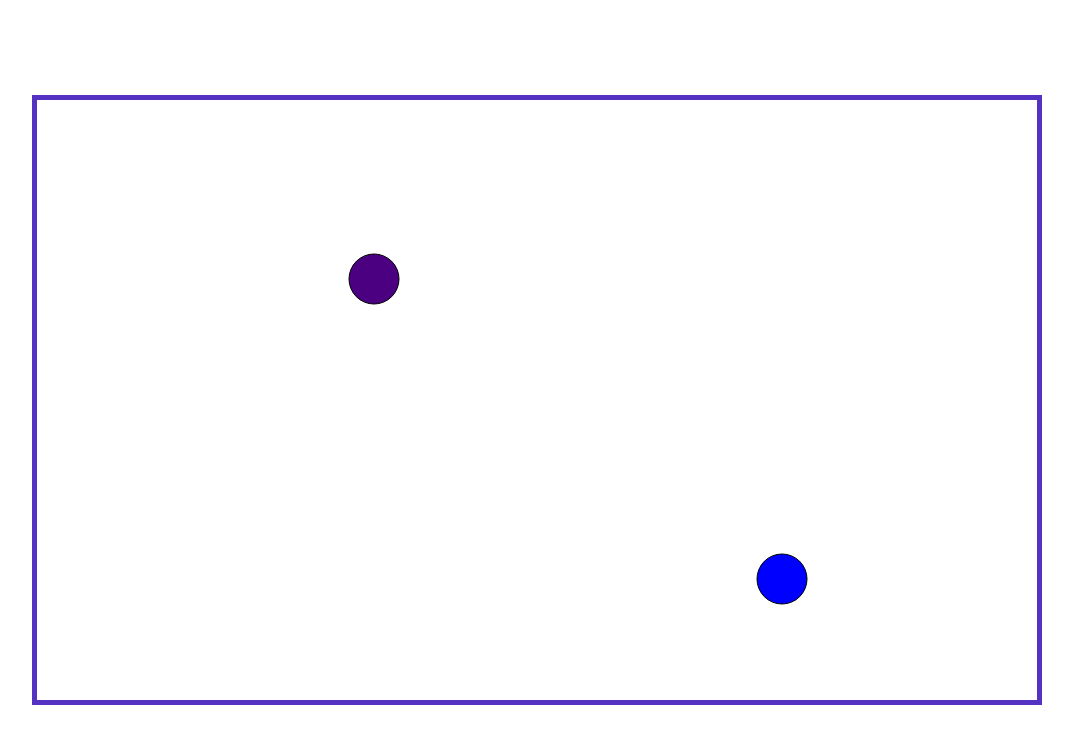
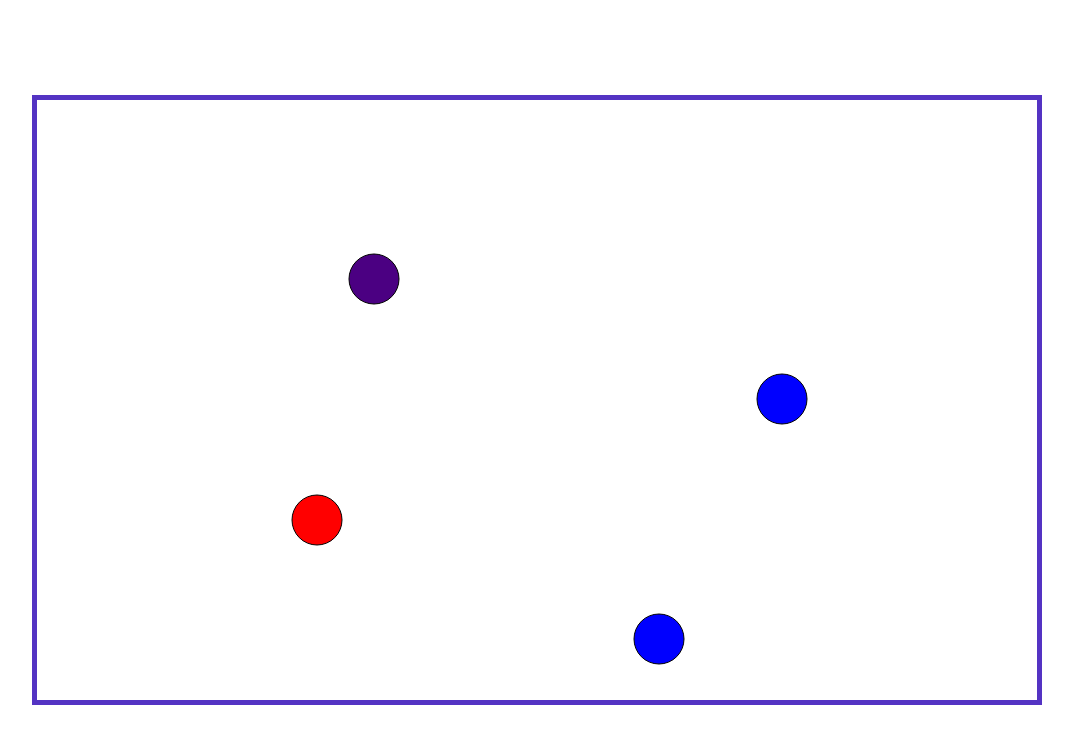
Before and after one commit to mujahed-a1i/Balloon-Popper, a website built with webpack: page index.html in a window 1280 px wide. Shown: the whole page, without its empty margins (103-1176 px from the left). Built offline with nearby package versions, Linux system fonts and the light colour scheme.

Commit message:
multiple balloons floating

```diff
--- a/index.html
+++ b/index.html
@@ -6,6 +6,7 @@
   <meta name="viewport" content="width=device-width, initial-scale=1.0" />
   <meta http-equiv="X-UA-Compatible" content="ie=edge" />
   <link rel="stylesheet" href="./dist/main.css" />
+  <link rel="icon" type="image/x-icon" href="/assets/icons8-balloon-60.png">
   <script src="./dist/main.js"></script>
   <title>Balloon Popper</title>
 
--- a/src/scripts/canvas.js
+++ b/src/scripts/canvas.js
@@ -33,7 +33,7 @@ class Canvas {
 
   interval(){
     this.addBalloon();
-    return setInterval(() => this.addBalloon(), 5000);
+    return setInterval(() => this.addBalloon(), 2000);
   }
 }
 
```
Also changed, not shown: assets/icons8-balloon-60.png (added), dist/main.js.
